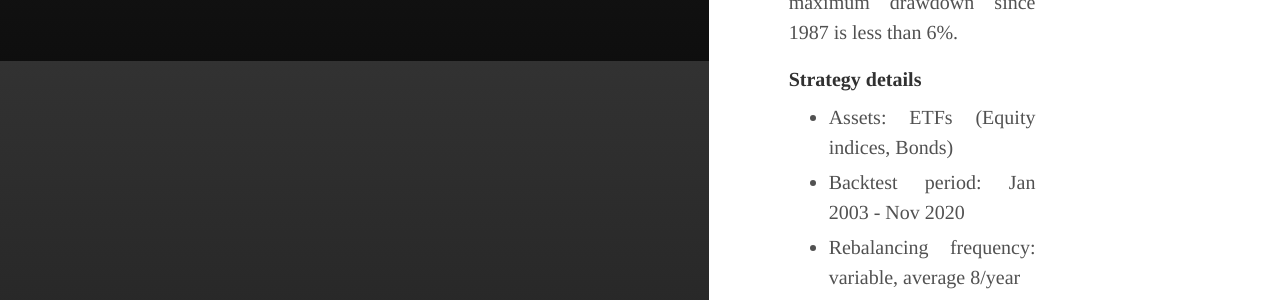
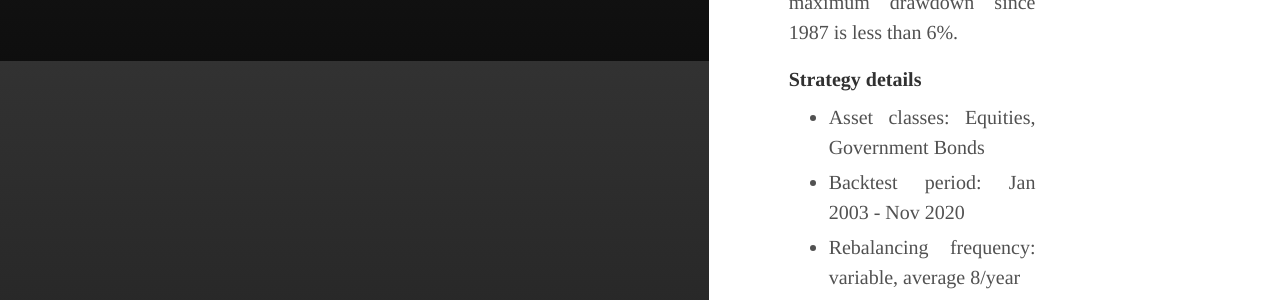
Before and after one commit to IthacaResearch/ithacaresearch.github.io, a Jekyll site: the page built from _posts/2019-07-12-Target-Volatility.md, in a window 1280 px wide. Shown: the part 839-1139 px from the top of the page. Built offline with Jekyll 4.4.1, drawn with Linux system fonts in a browser that asks for light colours.

Commit message:
Update 2019-07-12-Target-Volatility.md

```diff
--- a/_posts/2019-07-12-Target-Volatility.md
+++ b/_posts/2019-07-12-Target-Volatility.md
@@ -12,7 +12,7 @@ The rationale of this strategy is rather simple: allocate most of the capital to
 The main advantage of this strategy is low risk: although it sacrifices some returns, the maximum drawdown since 1987 is less than 6%.
 
 #### Strategy details
-* Assets: ETFs (Equity indices, Bonds)
+* Asset classes: Equities, Government Bonds
 * Backtest period: Jan 2003 - Nov 2020
 * Rebalancing frequency: variable, average 8/year
 * CAGR: 7.07 %
```
